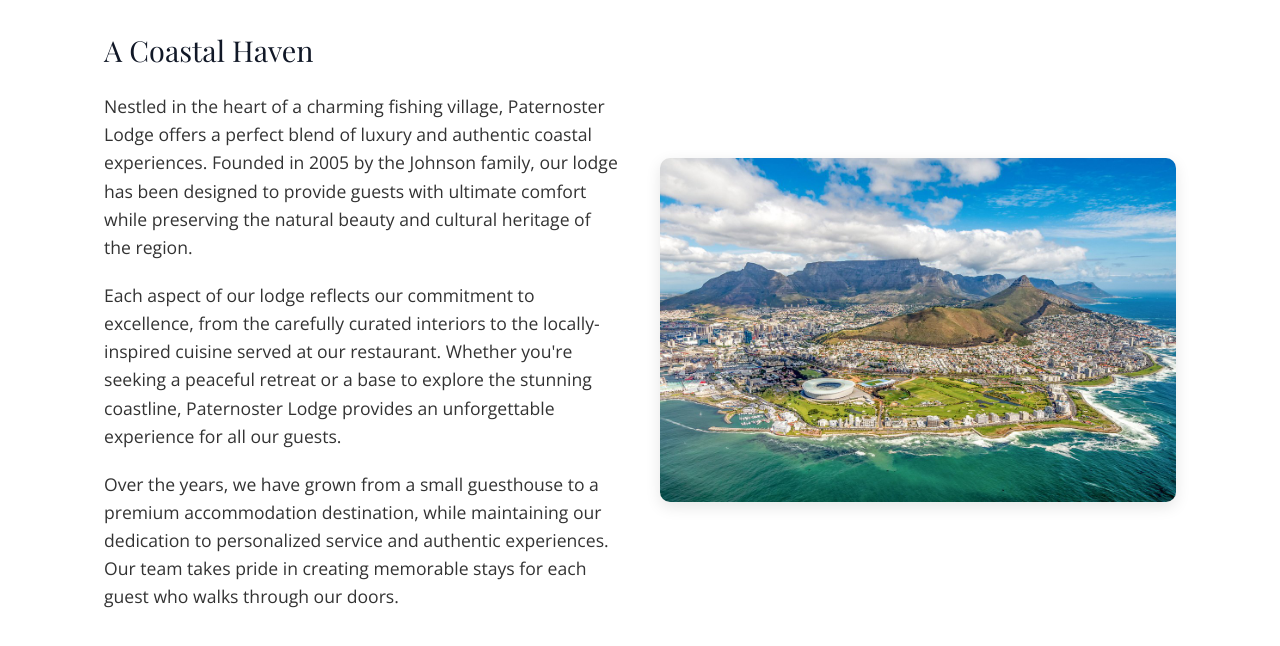
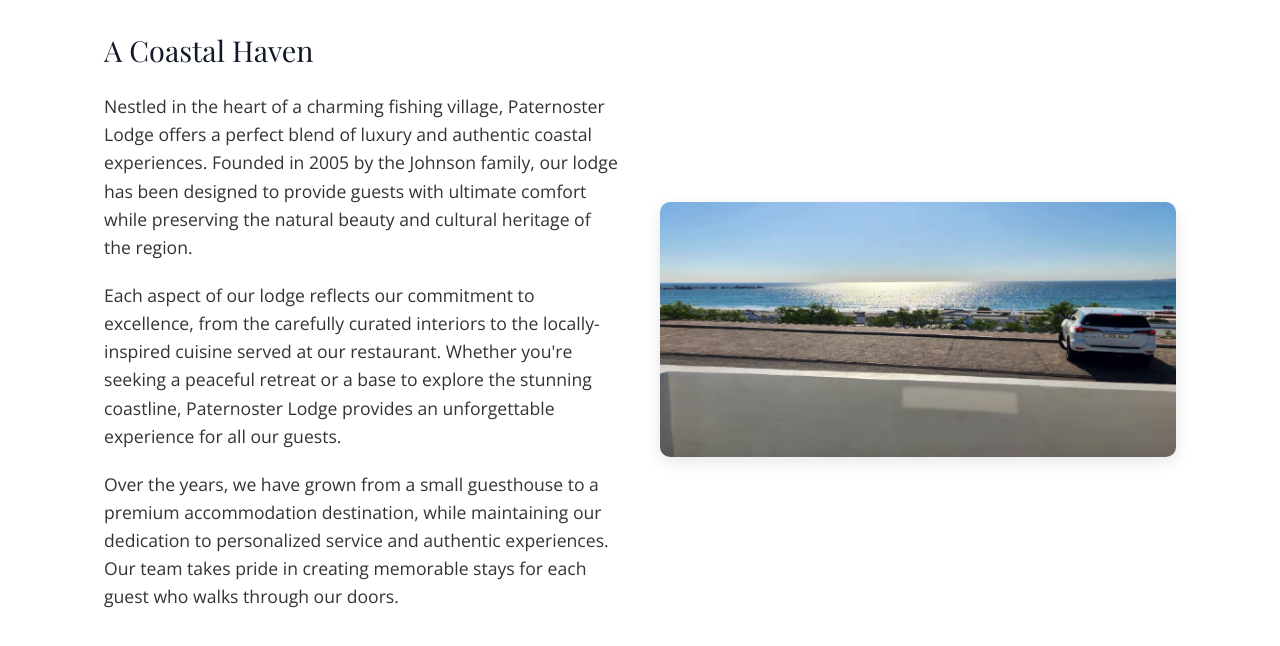
Before and after one commit to LRJen/Paternoster-Lodge, a website: page about.html in a window 1280 px wide. Shown: the part 658-1304 px from the top of the page. Drawn offline with nearby package versions, Linux system fonts and the light colour scheme; placeholder pictures from the web are drawn by us; files whose address does not match are found by name.

```diff
--- a/about.html
+++ b/about.html
@@ -74,7 +74,7 @@
                     <p>Over the years, we have grown from a small guesthouse to a premium accommodation destination, while maintaining our dedication to personalized service and authentic experiences. Our team takes pride in creating memorable stays for each guest who walks through our doors.</p>
                 </div>
                 <div class="story-image fade-in">
-                    <img src="images/paaat.jpg" alt="Paternoster Lodge History">
+                    <img src="images/ABOUT.PNG" alt="Paternoster Lodge History">
                 </div>
             </div>
         </div>
```
Also changed, not shown: images/ABOUT.PNG (added).
